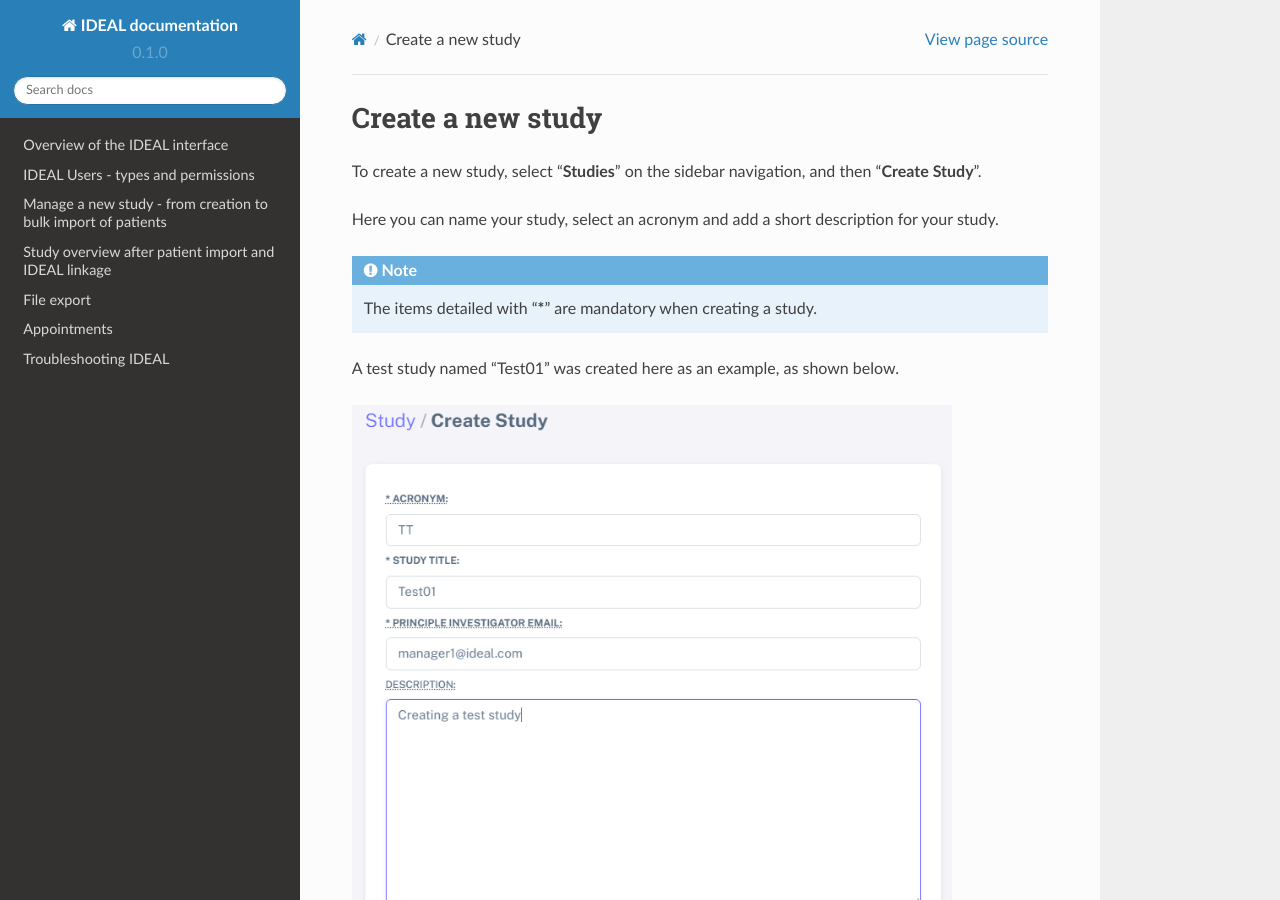
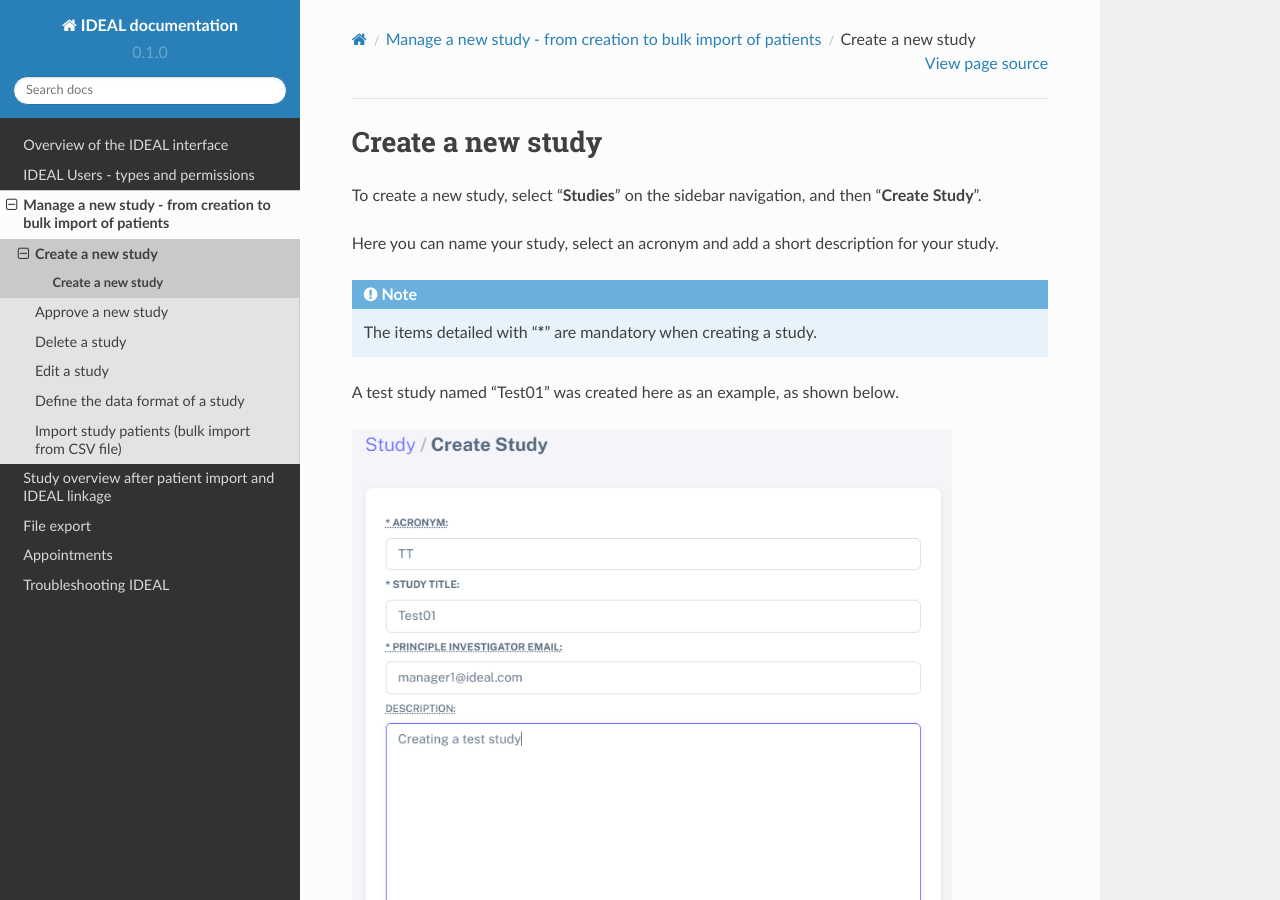
Before and after one commit to Nynuphar/IDEAL-doc, a Sphinx documentation site: the page built from docs/source/createstudy.rst, in a window 1280 px wide and 900 px high. Built offline with Sphinx 7.4.7 and the Read the Docs theme 2.0.0, drawn with Linux system fonts in a browser that asks for light colours; pages that are not in the unit, such as notebooks, are missing from menus.

Commit message:
Update study.rst

```diff
--- a/docs/source/study.rst
+++ b/docs/source/study.rst
@@ -9,7 +9,7 @@ To create a new study, check the section below:
 .. toctree::
    :maxdepth: 1
 
-   CreateStudy
+   createstudy
 
 Approve a new study
 ********************
```
